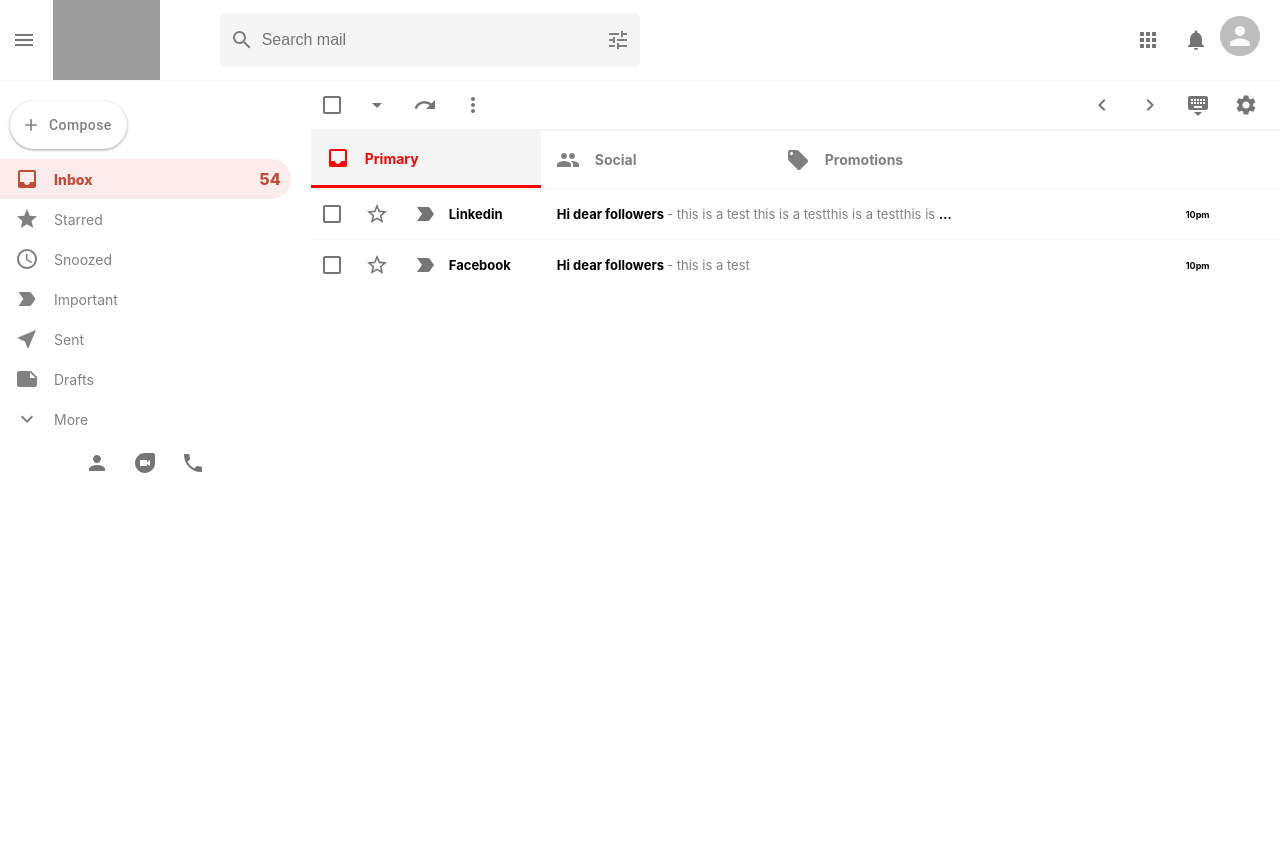
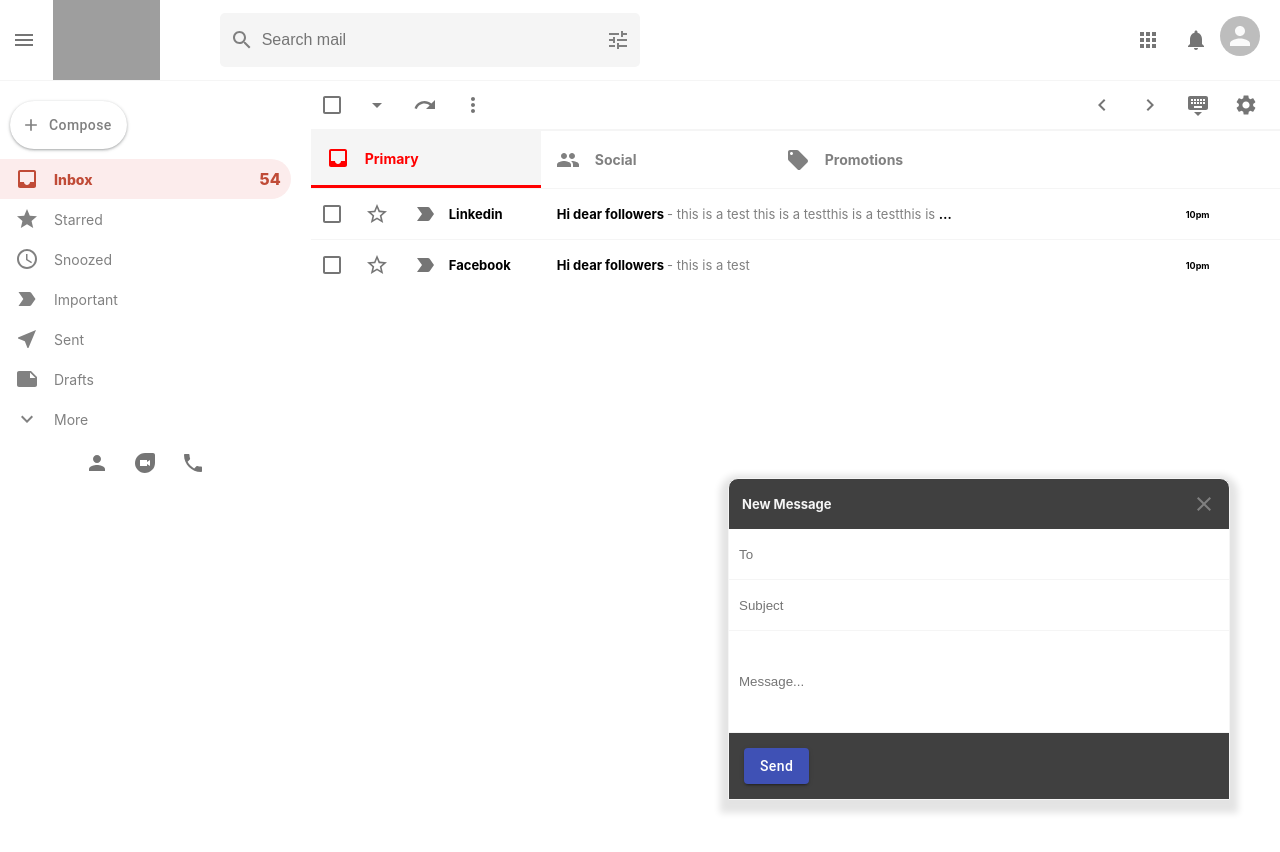
Before and after one commit to osefatul/Gmail-React-Clone, a React (Create React App) app: page / in a window 1280 px wide. Shown: the top 852 px of the page. Built offline with nearby package versions, Linux system fonts and the light colour scheme; grey boxes are pictures that could not be loaded; the HTML template or start-up script is replaced by a standard one.

Commit message:
Form has been updated

```diff
--- a/src/App.js
+++ b/src/App.js
@@ -5,6 +5,7 @@
 import { BrowserRouter as Router, Route, Switch } from "react-router-dom";
 import Mail from "./Mail";
 import EmailList from "./EmailList";
+import SendMail from "./SendMail";
 
 function App() {
   return (
@@ -24,6 +25,7 @@
             </Route>
           </Switch>
         </div>
+        <SendMail />
       </div>
     </Router>
   );
--- a/src/Header.css
+++ b/src/Header.css
@@ -38,7 +38,7 @@
 }
 
 .header_middle >input {
-border: none;
+border: 0;
 width: 100%;
 padding: 8px;
 outline-width: 0;
--- /dev/null
+++ b/src/SendMail.css
@@ -0,0 +1,57 @@
+.sendMail {
+  position: absolute;
+  bottom: 0px;
+  right: 50px;
+  background-color:#404040;
+  width: 40%;
+  height: 40%;
+  max-width: 500px;
+  border-top-left-radius: 10px;
+  border-top-right-radius: 10px;
+  display: flex;
+  flex-direction: column;
+  border: 1px solid whitesmoke;
+  box-shadow: 0px 5px 7px 8px rgba(0, 0, 0, 0.111);
+}
+
+.sendMail_header{
+  padding: 13px;
+  display: flex;
+  justify-content: space-between;
+  align-items: center;
+  color: gray;
+}
+
+.sendMail_header >h3{
+  color: whitesmoke;
+  font-size: 13px;
+}
+
+.sendMail_send{
+  background-color: #3079ed;
+  text-transform: capitalize !important;
+  margin: 15px !important;
+}
+
+.sendMail_close{
+  cursor: pointer;
+}
+
+.sendMail > form{
+  display: flex;
+  flex: 1;/*This should mean take all the space and this is necessary for sendMail_message class otherwise that won't work*/
+  flex-direction: column;
+}
+
+
+.sendMail > form > input {
+ height: 30px;
+ padding: 10px;
+ border: none;
+ border-bottom: 1px solid whitesmoke;
+ outline: none;
+}
+
+.sendMail_message {
+  flex: 1 ;
+}
--- /dev/null
+++ b/src/SendMail.js
@@ -0,0 +1,37 @@
+import "./SendMail.css";
+import React from "react";
+import CloseIcon from "@material-ui/icons/Close";
+import { Button } from "@material-ui/core";
+function SendMail() {
+  return (
+    <div className="sendMail">
+      <div className="sendMail_header">
+        <h3>New Message</h3>
+        <CloseIcon className="sendMail_close" />
+      </div>
+
+      <form>
+        <input placeholder="To" type="text" />
+        <input placeholder="Subject" type="text" />
+        <input
+          placeHolder="Message..."
+          type="text"
+          className="sendMail_message"
+        />
+
+        <div className="sendMail_options">
+          <Button
+            className="sendMail_send"
+            variant="contained"
+            color="primary"
+            type="submit"
+          >
+            Send
+          </Button>
+        </div>
+      </form>
+    </div>
+  );
+}
+
+export default SendMail;
--- a/src/app/store.js
+++ b/src/app/store.js
@@ -1,8 +1,8 @@
 import { configureStore } from "@reduxjs/toolkit";
-import counterReducer from "../features/counterSlice";
+import mailReducer from "../features/mailSlice";
 
 export const store = configureStore({
   reducer: {
-    counter: counterReducer,
+    mail: mailReducer,
   },
 });
--- a/src/features/counterSlice.js
+++ /dev/null
@@ -1,73 +0,0 @@
-import { createAsyncThunk, createSlice } from "@reduxjs/toolkit";
-import { fetchCount } from "./counterAPI";
-
-const initialState = {
-  value: 0,
-  status: "idle",
-};
-
-// The function below is called a thunk and allows us to perform async logic. It
-// can be dispatched like a regular action: `dispatch(incrementAsync(10))`. This
-// will call the thunk with the `dispatch` function as the first argument. Async
-// code can then be executed and other actions can be dispatched. Thunks are
-// typically used to make async requests.
-export const incrementAsync = createAsyncThunk(
-  "counter/fetchCount",
-  async (amount) => {
-    const response = await fetchCount(amount);
-    // The value we return becomes the `fulfilled` action payload
-    return response.data;
-  }
-);
-
-export const counterSlice = createSlice({
-  name: "counter",
-  initialState,
-  // The `reducers` field lets us define reducers and generate associated actions
-  reducers: {
-    increment: (state) => {
-      // Redux Toolkit allows us to write "mutating" logic in reducers. It
-      // doesn't actually mutate the state because it uses the Immer library,
-      // which detects changes to a "draft state" and produces a brand new
-      // immutable state based off those changes
-      state.value += 1;
-    },
-    decrement: (state) => {
-      state.value -= 1;
-    },
-    // Use the PayloadAction type to declare the contents of `action.payload`
-    incrementByAmount: (state, action) => {
-      state.value += action.payload;
-    },
-  },
-  // The `extraReducers` field lets the slice handle actions defined elsewhere,
-  // including actions generated by createAsyncThunk or in other slices.
-  extraReducers: (builder) => {
-    builder
-      .addCase(incrementAsync.pending, (state) => {
-        state.status = "loading";
-      })
-      .addCase(incrementAsync.fulfilled, (state, action) => {
-        state.status = "idle";
-        state.value += action.payload;
-      });
-  },
-});
-
-export const { increment, decrement, incrementByAmount } = counterSlice.actions;
-
-// The function below is called a selector and allows us to select a value from
-// the state. Selectors can also be defined inline where they're used instead of
-// in the slice file. For example: `useSelector((state: RootState) => state.counter.value)`
-export const selectCount = (state) => state.counter.value;
-
-// We can also write thunks by hand, which may contain both sync and async logic.
-// Here's an example of conditionally dispatching actions based on current state.
-export const incrementIfOdd = (amount) => (dispatch, getState) => {
-  const currentValue = selectCount(getState());
-  if (currentValue % 2 === 1) {
-    dispatch(incrementByAmount(amount));
-  }
-};
-
-export default counterSlice.reducer;
--- /dev/null
+++ b/src/features/mailSlice.js
@@ -0,0 +1,36 @@
+import { createAsyncThunk, createSlice } from "@reduxjs/toolkit";
+import { fetchCount } from "./counterAPI";
+
+const initialState = {
+  sendMessageIsOpen: false,
+};
+
+export const mailSlice = createSlice({
+  name: "mail",
+  initialState,
+  // The `reducers` field lets us define reducers and generate associated actions
+  reducers: {
+    openSendMessage: (state) => {
+      // Redux Toolkit allows us to write "mutating" logic in reducers. It
+      // doesn't actually mutate the state because it uses the Immer library,
+      // which detects changes to a "draft state" and produces a brand new
+      // immutable state based off those changes
+      state.sendMessageIsOpen = true;
+    },
+    closeSendMessage: (state) => {
+      state.sendMessageIsOpen = false;
+    },
+    // Use the PayloadAction type to declare the contents of `action.payload`
+  },
+  // The `extraReducers` field lets the slice handle actions defined elsewhere,
+  // including actions generated by createAsyncThunk or in other slices.
+});
+
+export const { openSendMessage, closeSendMessage } = mailSlice.actions;
+
+// The function below is called a selector and allows us to select a value from
+// the state. Selectors can also be defined inline where they're used instead of
+// in the slice file. For example: `useSelector((state: RootState) => state.counter.value)`
+export const selectSendMessageIsOpen = (state) => state.mail.sendMessageIsOpen;
+
+export default mailSlice.reducer;
```
